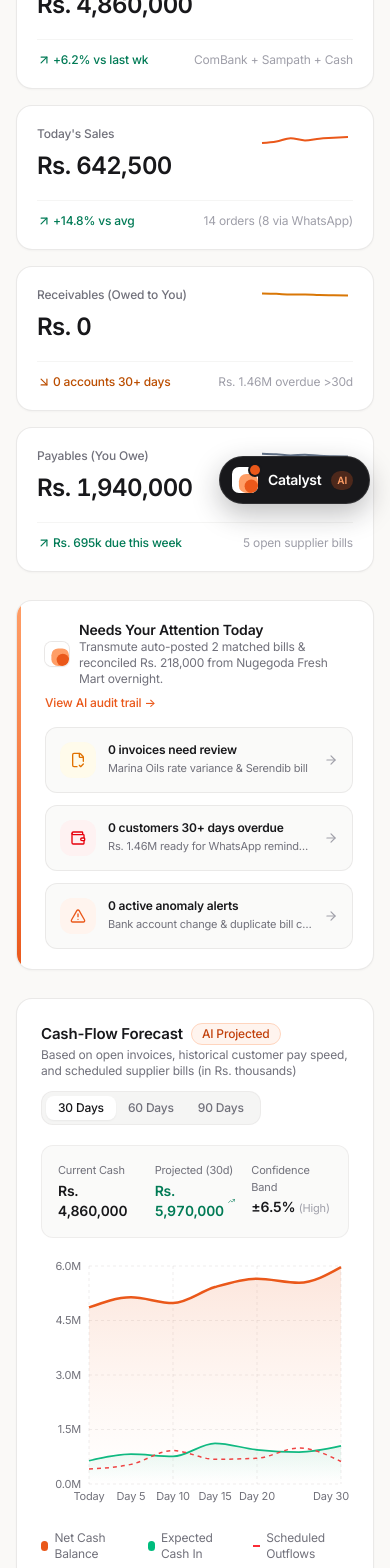
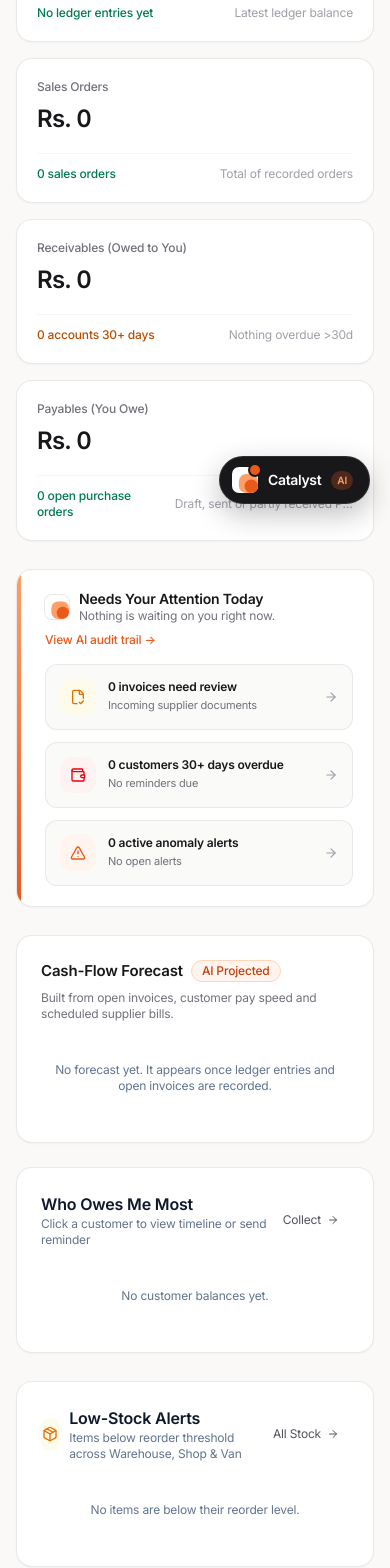
Before and after one commit to shihaz6/TransMute, a React (Vite) app in the folder frontend/: page / in a window 390 px wide. Shown: the part 320-1888 px from the top of the page. Built offline with nearby package versions, Linux system fonts and the light colour scheme; the HTML template or start-up script is replaced by a standard one.

Commit message:
Derive dashboard from live data and remove hard-coded figures

```diff
--- a/frontend/src/screens/DashboardScreen.tsx
+++ b/frontend/src/screens/DashboardScreen.tsx
@@ -1,51 +1,22 @@
-import React, { useState } from 'react';
+import React from 'react';
 import {
   AlertTriangle,
-  ArrowDownRight,
   ArrowRight,
-  ArrowUpRight,
   CheckCircle2,
   FileCheck2,
   Package,
   ShieldCheck,
   Sparkles,
-  TrendingUp,
   Wallet,
 } from 'lucide-react';
-import {
-  Area,
-  AreaChart,
-  CartesianGrid,
-  Line,
-  LineChart,
-  ResponsiveContainer,
-  Tooltip,
-  XAxis,
-  YAxis,
-} from 'recharts';
 import { useErp } from '@/context/ErpContext';
 import { Button, Card, cn, PageHeader, StatusChip } from '@/components/ui/Primitives';
 import { TransmuteMark } from '@/components/ui/TransmuteLogo';
-import { CASHFLOW_FORECAST, DASHBOARD_SPARKLINES } from '@/data/mockData';
 import { formatRs } from '@/utils/format';
 
-function MiniSparkline({ data, color }: { data: number[]; color: string }) {
-  const chartData = data.map((v, i) => ({ i, v }));
+function EmptyState({ message }: { message: string }) {
   return (
-    <div className="w-24 h-10">
-      <ResponsiveContainer width="100%" height="100%">
-        <LineChart data={chartData}>
-          <Line
-            type="monotone"
-            dataKey="v"
-            stroke={color}
-            strokeWidth={2}
-            dot={false}
-            isAnimationActive={false}
-          />
-        </LineChart>
-      </ResponsiveContainer>
-    </div>
+    <p className="text-xs text-slate-500 dark:text-slate-400 py-6 text-center">{message}</p>
   );
 }
 
@@ -59,53 +30,67 @@ export function DashboardScreen() {
     customers,
     inventory,
     alerts,
+    orders,
+    pos,
+    ledger,
+    aiLogs,
     createDraftPoFromInventory,
   } = useErp();
 
-  const [forecastHorizon, setForecastHorizon] = useState<30 | 60 | 90>(30);
+  const now = new Date();
+  const dateLabel = now.toLocaleDateString('en-GB', {
+    weekday: 'long',
+    day: 'numeric',
+    month: 'long',
+    year: 'numeric',
+  });
 
   const greeting =
     language === 'si'
-      ? 'ආයුබෝවන්, රොහාන් — අද දින සාරාංශය'
+      ? 'ආයුබෝවන් — අද දින සාරාංශය'
       : language === 'ta'
-      ? 'வணக்கம், ரோஹான் — இன்றைய சுருக்கம்'
-      : 'Good morning, Rohan — Daily Digest';
+      ? 'வணக்கம் — இன்றைய சுருக்கம்'
+      : 'Good morning — Daily Digest';
 
   const docsReviewCount = documents.filter((d) => d.status === 'needs-review').length;
-  const overdue30Count = customers.filter((c) => c.daysOverdue >= 30).length;
-  const openAlertsCount = alerts.filter((a) => a.status === 'open').length;
+  const overdueCustomers = customers.filter((c) => c.daysOverdue >= 30);
+  const overdue30Count = overdueCustomers.length;
+  const overdue30Total = overdueCustomers.reduce((sum, c) => sum + c.outstandingBalance, 0);
+  const openAlerts = alerts.filter((a) => a.status === 'open');
 
   const totalReceivables = customers.reduce((sum, c) => sum + c.outstandingBalance, 0);
   const topDebtors = [...customers]
     .sort((a, b) => b.outstandingBalance - a.outstandingBalance)
     .slice(0, 5);
 
+  const openPos = pos.filter((p) => p.status === 'draft' || p.status === 'sent' || p.status === 'partial-received');
+  const openPayables = openPos.reduce((sum, p) => sum + p.total, 0);
+
+  const salesOrders = orders.filter((o) => o.type === 'order');
+  const salesTotal = salesOrders.reduce((sum, o) => sum + o.total, 0);
+
+  // Ledger is kept newest-first; its latest running balance is the cash position.
+  const cashPosition = ledger.length > 0 ? ledger[0].runningBalance : null;
+
   const lowStockItems = inventory.filter(
     (i) => i.warehouseStock + i.shopStock + i.vanStock <= i.reorderLevel
   );
 
-  const forecastData = CASHFLOW_FORECAST[forecastHorizon];
-  const projectedEndBalance = forecastData[forecastData.length - 1].balance * 1000;
-
   const kpis = [
     {
       label: 'Cash Position',
-      value: formatRs(4860000),
-      delta: '+6.2% vs last wk',
+      value: cashPosition === null ? '—' : formatRs(cashPosition),
+      delta: ledger.length > 0 ? `${ledger.length} ledger entries` : 'No ledger entries yet',
       positive: true,
-      spark: DASHBOARD_SPARKLINES.cash,
-      color: '#10B981',
-      sub: 'ComBank + Sampath + Cash',
+      sub: 'Latest ledger balance',
       onClick: () => setRoute('accounting'),
     },
     {
-      label: "Today's Sales",
-      value: formatRs(642500),
-      delta: '+14.8% vs avg',
+      label: 'Sales Orders',
+      value: formatRs(salesTotal),
+      delta: `${salesOrders.length} sales orders`,
       positive: true,
-      spark: DASHBOARD_SPARKLINES.sales,
-      color: '#EA581A',
-      sub: '14 orders (8 via WhatsApp)',
+      sub: 'Total of recorded orders',
       onClick: () => setRoute('orders'),
     },
     {
@@ -113,19 +98,15 @@ export function DashboardScreen() {
       value: formatRs(totalReceivables),
       delta: `${overdue30Count} accounts 30+ days`,
       positive: false,
-      spark: DASHBOARD_SPARKLINES.receivables,
-      color: '#D97706',
-      sub: 'Rs. 1.46M overdue >30d',
+      sub: overdue30Count > 0 ? `${formatRs(overdue30Total)} overdue >30d` : 'Nothing overdue >30d',
       onClick: () => setRoute('collections'),
     },
     {
       label: 'Payables (You Owe)',
-      value: formatRs(1940000),
-      delta: 'Rs. 695k due this week',
+      value: formatRs(openPayables),
+      delta: `${openPos.length} open purchase orders`,
       positive: true,
-      spark: DASHBOARD_SPARKLINES.payables,
-      color: '#64748B',
-      sub: '5 open supplier bills',
+      sub: 'Draft, sent or partly received POs',
       onClick: () => setRoute('documents'),
     },
   ];
@@ -134,7 +115,7 @@ export function DashboardScreen() {
     <div className="space-y-7">
       <PageHeader
         title={greeting}
-        subtitle="Tuesday, 14 April 2026 · Everything synced across Peliyagoda Stores, Pettah Shop, Van 1 & ComBank"
+        subtitle={dateLabel}
         actions={
           <>
             <Button
@@ -161,31 +142,21 @@ export function DashboardScreen() {
       <div className="grid grid-cols-1 sm:grid-cols-2 xl:grid-cols-4 gap-4">
         {kpis.map((kpi) => (
           <Card key={kpi.label} className="p-5" onClick={kpi.onClick}>
-            <div className="flex items-start justify-between gap-2">
             <div className="min-w-0">
-                <p className="text-xs font-medium text-zinc-500 dark:text-zinc-400">
-                  {kpi.label}
-                </p>
+              <p className="text-xs font-medium text-zinc-500 dark:text-zinc-400">{kpi.label}</p>
               <p className="text-[24px] font-semibold tracking-[-0.025em] text-zinc-900 dark:text-white mt-1.5 tabular-nums">
                 {kpi.value}
               </p>
             </div>
-              <MiniSparkline data={kpi.spark} color={kpi.color} />
-            </div>
             <div className="mt-4 pt-3 border-t border-stone-100 dark:border-zinc-800/80 flex items-center justify-between gap-2 text-xs">
               <span
                 className={cn(
-                  'inline-flex items-center gap-0.5 font-medium',
+                  'inline-flex items-center font-medium',
                   kpi.positive
                     ? 'text-emerald-700 dark:text-emerald-400'
                     : 'text-amber-700 dark:text-amber-400'
                 )}
               >
-                {kpi.positive ? (
-                  <ArrowUpRight className="w-3.5 h-3.5" />
-                ) : (
-                  <ArrowDownRight className="w-3.5 h-3.5" />
-                )}
                 {kpi.delta}
               </span>
               <span className="text-zinc-400 truncate">{kpi.sub}</span>
@@ -194,7 +165,7 @@ export function DashboardScreen() {
         ))}
       </div>
 
-      {/* Structured AI Morning Digest Bar */}
+      {/* Needs Attention */}
       <Card className="p-5 overflow-hidden relative">
         <div className="absolute left-0 top-0 bottom-0 w-1 bg-gradient-to-b from-[#FF9E66] to-[#EA581A]" />
         <div className="pl-2 space-y-4">
@@ -206,7 +177,9 @@ export function DashboardScreen() {
                   Needs Your Attention Today
                 </h2>
                 <p className="text-xs text-zinc-500 dark:text-zinc-400">
-                  Transmute auto-posted 2 matched bills & reconciled Rs. 218,000 from Nugegoda Fresh Mart overnight.
+                  {docsReviewCount + overdue30Count + openAlerts.length === 0
+                    ? 'Nothing is waiting on you right now.'
+                    : `${docsReviewCount} to review · ${overdue30Count} overdue accounts · ${openAlerts.length} open alerts`}
                 </p>
               </div>
             </div>
@@ -220,7 +193,7 @@ export function DashboardScreen() {
 
           <div className="grid grid-cols-1 md:grid-cols-3 gap-3">
             <button
-              onClick={() => navigateToEntity('documents', 'DOC-9041')}
+              onClick={() => setRoute('documents')}
               className="group p-3.5 rounded-xl bg-stone-50/90 hover:bg-[#FFF4EE]/70 dark:bg-zinc-900/70 dark:hover:bg-[#EA581A]/10 border border-stone-200/80 dark:border-zinc-800 hover:border-[#FFD5BE] dark:hover:border-[#EA581A]/35 text-left transition-all flex items-center justify-between gap-3 cursor-pointer"
             >
               <div className="flex items-center gap-3 min-w-0">
@@ -232,7 +205,7 @@ export function DashboardScreen() {
                     {docsReviewCount} invoices need review
                   </div>
                   <div className="text-[11px] text-zinc-500 truncate mt-0.5">
-                    Marina Oils rate variance & Serendib bill
+                    Incoming supplier documents
                   </div>
                 </div>
               </div>
@@ -252,7 +225,7 @@ export function DashboardScreen() {
                     {overdue30Count} customers 30+ days overdue
                   </div>
                   <div className="text-[11px] text-zinc-500 truncate mt-0.5">
-                    Rs. 1.46M ready for WhatsApp reminders
+                    {overdue30Count > 0 ? `${formatRs(overdue30Total)} ready for reminders` : 'No reminders due'}
                   </div>
                 </div>
               </div>
@@ -269,10 +242,10 @@ export function DashboardScreen() {
                 </div>
                 <div className="min-w-0">
                   <div className="text-xs font-semibold text-zinc-900 dark:text-white">
-                    {openAlertsCount} active anomaly alerts
+                    {openAlerts.length} active anomaly alerts
                   </div>
                   <div className="text-[11px] text-zinc-500 truncate mt-0.5">
-                    Bank account change & duplicate bill check
+                    {openAlerts[0]?.title ?? 'No open alerts'}
                   </div>
                 </div>
               </div>
@@ -282,137 +255,24 @@ export function DashboardScreen() {
         </div>
       </Card>
 
-      {/* Forecast Chart + Who Owes Me Most */}
       <div className="grid grid-cols-1 xl:grid-cols-3 gap-6">
-        {/* Cash-Flow Forecast */}
+        {/* Cash-Flow Forecast: needs real ledger and open-invoice history */}
         <Card className="xl:col-span-2 p-6 flex flex-col">
-          <div className="flex flex-col sm:flex-row sm:items-center justify-between gap-3 mb-5">
-            <div>
-              <div className="flex items-center gap-2">
-                <h2 className="text-[15px] font-semibold text-zinc-900 dark:text-white">
-                  Cash-Flow Forecast
-                </h2>
+          <div className="flex items-center gap-2 mb-2">
+            <h2 className="text-[15px] font-semibold text-zinc-900 dark:text-white">Cash-Flow Forecast</h2>
             <StatusChip label="AI Projected" tone="gold" dot={false} />
           </div>
-              <p className="text-xs text-zinc-500 dark:text-zinc-400 mt-0.5">
-                Based on open invoices, historical customer pay speed, and scheduled supplier bills (in Rs. thousands)
+          <p className="text-xs text-zinc-500 dark:text-zinc-400 mb-4">
+            Built from open invoices, customer pay speed and scheduled supplier bills.
           </p>
-            </div>
-            <div className="inline-flex rounded-xl bg-stone-100 dark:bg-zinc-900 p-1 self-start border border-stone-200/60 dark:border-zinc-800">
-              {([30, 60, 90] as const).map((days) => (
-                <button
-                  key={days}
-                  onClick={() => setForecastHorizon(days)}
-                  className={cn(
-                    'px-3 py-1 rounded-lg text-xs font-medium transition-all cursor-pointer',
-                    forecastHorizon === days
-                      ? 'bg-white dark:bg-zinc-800 text-zinc-900 dark:text-white shadow-xs'
-                      : 'text-zinc-500 hover:text-zinc-800 dark:text-zinc-400'
-                  )}
-                >
-                  {days} Days
-                </button>
-              ))}
-            </div>
-          </div>
-
-          <div className="grid grid-cols-3 gap-4 mb-5 p-4 rounded-xl bg-stone-50/90 dark:bg-[#121214] border border-stone-200/60 dark:border-zinc-800/80">
-            <div>
-              <div className="text-[11px] text-zinc-500">Current Cash</div>
-              <div className="text-sm font-semibold tabular-nums mt-0.5 text-zinc-900 dark:text-white">Rs. 4,860,000</div>
-            </div>
-            <div>
-              <div className="text-[11px] text-zinc-500">Projected ({forecastHorizon}d)</div>
-              <div className="text-sm font-semibold text-emerald-700 dark:text-emerald-400 tabular-nums mt-0.5 flex items-center gap-1">
-                {formatRs(projectedEndBalance)}
-                <TrendingUp className="w-3.5 h-3.5" />
-              </div>
-            </div>
-            <div>
-              <div className="text-[11px] text-zinc-500">Confidence Band</div>
-              <div className="text-sm font-semibold text-zinc-900 dark:text-white mt-0.5">
-                ±6.5% <span className="text-[11px] font-normal text-zinc-400">(High)</span>
-              </div>
-            </div>
-          </div>
-
-          <div className="h-64 w-full">
-            <ResponsiveContainer width="100%" height="100%">
-              <AreaChart data={forecastData} margin={{ top: 8, right: 8, left: -12, bottom: 0 }}>
-                <defs>
-                  <linearGradient id="goldBalance" x1="0" y1="0" x2="0" y2="1">
-                    <stop offset="5%" stopColor="#EA581A" stopOpacity={0.24} />
-                    <stop offset="95%" stopColor="#FF9E66" stopOpacity={0.01} />
-                  </linearGradient>
-                  <linearGradient id="emeraldIn" x1="0" y1="0" x2="0" y2="1">
-                    <stop offset="5%" stopColor="#10B981" stopOpacity={0.18} />
-                    <stop offset="95%" stopColor="#10B981" stopOpacity={0.0} />
-                  </linearGradient>
-                </defs>
-                <CartesianGrid strokeDasharray="3 3" stroke="#a8a29e" opacity={0.18} />
-                <XAxis dataKey="period" tick={{ fontSize: 11, fill: '#71717a' }} axisLine={false} tickLine={false} />
-                <YAxis
-                  tick={{ fontSize: 11, fill: '#71717a' }}
-                  axisLine={false}
-                  tickLine={false}
-                  tickFormatter={(v) => `${(v / 1000).toFixed(1)}M`}
-                />
-                <Tooltip
-                  contentStyle={{
-                    borderRadius: 12,
-                    border: '1px solid rgba(168,162,158,0.25)',
-                    fontSize: 12,
-                  }}
-                  formatter={(value, name) => [
-                    `Rs. ${(Number(value ?? 0) * 1000).toLocaleString()}`,
-                    name === 'balance' ? 'Projected Balance' : name === 'inflow' ? 'Cash In' : 'Cash Out',
-                  ]}
-                />
-                <Area
-                  type="monotone"
-                  dataKey="balance"
-                  stroke="#EA581A"
-                  strokeWidth={2.5}
-                  fill="url(#goldBalance)"
-                />
-                <Area
-                  type="monotone"
-                  dataKey="inflow"
-                  stroke="#10B981"
-                  strokeWidth={1.75}
-                  fill="url(#emeraldIn)"
-                />
-                <Line
-                  type="monotone"
-                  dataKey="outflow"
-                  stroke="#EF4444"
-                  strokeWidth={1.5}
-                  strokeDasharray="4 4"
-                  dot={false}
-                />
-              </AreaChart>
-            </ResponsiveContainer>
-          </div>
-          <div className="flex items-center gap-5 mt-4 text-xs text-zinc-500">
-            <span className="flex items-center gap-1.5">
-              <span className="w-2.5 h-2.5 rounded-full bg-[#EA581A]" /> Net Cash Balance
-            </span>
-            <span className="flex items-center gap-1.5">
-              <span className="w-2.5 h-2.5 rounded-full bg-emerald-500" /> Expected Cash In
-            </span>
-            <span className="flex items-center gap-1.5">
-              <span className="w-2.5 h-0.5 bg-red-500" /> Scheduled Outflows
-            </span>
-          </div>
+          <EmptyState message="No forecast yet. It appears once ledger entries and open invoices are recorded." />
         </Card>
 
         {/* Who Owes Me Most */}
         <Card className="p-6 flex flex-col">
           <div className="flex items-center justify-between mb-4">
             <div>
-              <h2 className="text-base font-semibold text-slate-900 dark:text-white">
-                Who Owes Me Most
-              </h2>
+              <h2 className="text-base font-semibold text-slate-900 dark:text-white">Who Owes Me Most</h2>
               <p className="text-xs text-slate-500 dark:text-slate-400">
                 Click a customer to view timeline or send reminder
               </p>
@@ -423,8 +283,9 @@ export function DashboardScreen() {
           </div>
 
           <div className="space-y-2.5 flex-1">
+            {topDebtors.length === 0 && <EmptyState message="No customer balances yet." />}
             {topDebtors.map((c) => {
-              const util = Math.round((c.outstandingBalance / c.creditLimit) * 100);
+              const util = c.creditLimit > 0 ? Math.round((c.outstandingBalance / c.creditLimit) * 100) : 0;
               return (
                 <button
                   key={c.id}
@@ -458,7 +319,7 @@ export function DashboardScreen() {
         </Card>
       </div>
 
-      {/* Low Stock Alerts + Today's AI Automation Highlights */}
+      {/* Low Stock Alerts + Recent AI Actions */}
       <div className="grid grid-cols-1 lg:grid-cols-2 gap-6">
         {/* Low-Stock Alerts */}
         <Card className="p-6">
@@ -468,9 +329,7 @@ export function DashboardScreen() {
                 <Package className="w-4 h-4" />
               </div>
               <div>
-                <h2 className="text-base font-semibold text-slate-900 dark:text-white">
-                  Low-Stock Alerts
-                </h2>
+                <h2 className="text-base font-semibold text-slate-900 dark:text-white">Low-Stock Alerts</h2>
                 <p className="text-xs text-slate-500 dark:text-slate-400">
                   Items below reorder threshold across Warehouse, Shop & Van
                 </p>
@@ -482,9 +341,10 @@ export function DashboardScreen() {
           </div>
 
           <div className="space-y-3">
+            {lowStockItems.length === 0 && <EmptyState message="No items are below their reorder level." />}
             {lowStockItems.map((item) => {
               const totalQty = item.warehouseStock + item.shopStock + item.vanStock;
-              const pct = Math.min(100, Math.round((totalQty / item.reorderLevel) * 100));
+              const pct = item.reorderLevel > 0 ? Math.min(100, Math.round((totalQty / item.reorderLevel) * 100)) : 0;
               return (
                 <div
                   key={item.id}
@@ -492,13 +352,13 @@ export function DashboardScreen() {
                 >
                   <div className="min-w-0 flex-1">
                     <div className="flex items-center gap-2">
-                      <p className="text-sm font-medium text-slate-900 dark:text-white truncate">
-                        {item.name}
-                      </p>
+                      <p className="text-sm font-medium text-slate-900 dark:text-white truncate">{item.name}</p>
+                      {item.daysUntilStockout !== undefined && (
                         <StatusChip
-                        label={`${item.daysUntilStockout ?? 2}d left`}
+                          label={`${item.daysUntilStockout}d left`}
                           tone={totalQty < item.reorderLevel * 0.45 ? 'red' : 'amber'}
                         />
+                      )}
                     </div>
                     <div className="flex items-center gap-3 mt-1.5 text-xs text-slate-500">
                       <span className="tabular-nums font-medium text-slate-700 dark:text-slate-300">
@@ -513,20 +373,13 @@ export function DashboardScreen() {
                     </div>
                     <div className="w-full h-1.5 bg-slate-100 dark:bg-slate-800 rounded-full mt-2 overflow-hidden">
                       <div
-                        className={cn(
-                          'h-full rounded-full',
-                          pct < 45 ? 'bg-red-500' : 'bg-amber-500'
-                        )}
+                        className={cn('h-full rounded-full', pct < 45 ? 'bg-red-500' : 'bg-amber-500')}
                         style={{ width: `${pct}%` }}
                       />
                     </div>
                   </div>
-                  <Button
-                    variant="secondary"
-                    size="xs"
-                    onClick={() => createDraftPoFromInventory(item)}
-                  >
-                    Draft PO ({item.suggestedReorderQty ?? 60})
+                  <Button variant="secondary" size="xs" onClick={() => createDraftPoFromInventory(item)}>
+                    Draft PO{item.suggestedReorderQty ? ` (${item.suggestedReorderQty})` : ''}
                   </Button>
                 </div>
               );
@@ -534,7 +387,7 @@ export function DashboardScreen() {
           </div>
         </Card>
 
-        {/* Quick Actions & What AI Handled Today */}
+        {/* Recent AI Actions */}
         <Card className="p-6 flex flex-col justify-between">
           <div>
             <div className="flex items-center justify-between mb-4">
@@ -543,9 +396,7 @@ export function DashboardScreen() {
                   <CheckCircle2 className="w-4 h-4" />
                 </div>
                 <div>
-                  <h2 className="text-base font-semibold text-slate-900 dark:text-white">
-                    Handled by Transmute Today
-                  </h2>
+                  <h2 className="text-base font-semibold text-slate-900 dark:text-white">Handled by Transmute</h2>
                   <p className="text-xs text-slate-500 dark:text-slate-400">
                     Every automated step follows your approval rules
                   </p>
@@ -557,42 +408,17 @@ export function DashboardScreen() {
             </div>
 
             <div className="space-y-2.5">
-              {[
-                {
-                  title: 'Auto-posted Ceylon Leaf Tea invoice CLT-7729 (Rs. 202,400)',
-                  meta: '98% confidence · Exact 3-way match with PO-2026-111 & GRN-878',
-                  route: 'documents' as const,
-                  id: 'DOC-9039',
-                },
-                {
-                  title: 'Transcribed Nugegoda Fresh Mart WhatsApp voice note (0:14)',
-                  meta: 'Created Order SO-4820 (Rs. 299,600) · Stock verified in Peliyagoda Stores',
-                  route: 'orders' as const,
-                  id: 'SO-4820',
-                },
-                {
-                  title: 'Blocked payment on Serendib Flour bill #SFM-4412',
-                  meta: 'Fraud check caught changed supplier bank A/C (····9183 vs verified ····4409)',
-                  route: 'alerts' as const,
-                  id: 'ALT-01',
-                },
-                {
-                  title: 'Matched 3 ComBank CEFTS transfers ready for 1-click reconciliation',
-                  meta: 'Rs. 530,800 matched at ≥92% confidence',
-                  route: 'accounting' as const,
-                },
-              ].map((item, idx) => (
+              {aiLogs.length === 0 && <EmptyState message="No automated actions recorded yet." />}
+              {aiLogs.slice(0, 4).map((entry) => (
                 <button
-                  key={idx}
-                  onClick={() => navigateToEntity(item.route, item.id)}
+                  key={entry.id}
+                  onClick={() => setAiLogOpen(true)}
                   className="w-full p-3.5 rounded-xl bg-slate-50/70 hover:bg-slate-100/80 dark:bg-slate-800/40 dark:hover:bg-slate-800/80 border border-slate-100 dark:border-slate-800 text-left transition-colors flex items-center justify-between gap-3 cursor-pointer"
                 >
                   <div className="min-w-0">
-                    <p className="text-xs font-semibold text-slate-900 dark:text-white">
-                      {item.title}
-                    </p>
+                    <p className="text-xs font-semibold text-slate-900 dark:text-white">{entry.action}</p>
                     <p className="text-[11px] text-slate-500 dark:text-slate-400 mt-0.5">
-                      {item.meta}
+                      {entry.module} · {entry.reason}
                     </p>
                   </div>
                   <ArrowRight className="w-3.5 h-3.5 text-slate-400 shrink-0" />
@@ -600,19 +426,6 @@ export function DashboardScreen() {
               ))}
             </div>
           </div>
-
-          <div className="mt-5 pt-4 border-t border-slate-100 dark:border-slate-800 flex items-center justify-between text-xs text-slate-500">
-            <span className="flex items-center gap-1.5">
-              <Wallet className="w-3.5 h-3.5 text-[#EA581A]" />
-              Estimated time saved this week: <strong className="text-zinc-900 dark:text-white">9.4 hours</strong>
-            </span>
-            <button
-              onClick={() => setRoute('settings')}
-              className="text-[#EA581A] dark:text-[#FF9E66] font-medium hover:underline cursor-pointer"
-            >
-              Automation rules
-            </button>
-          </div>
         </Card>
       </div>
     </div>
```
Lines whose indentation alone changed are shown as unchanged.
